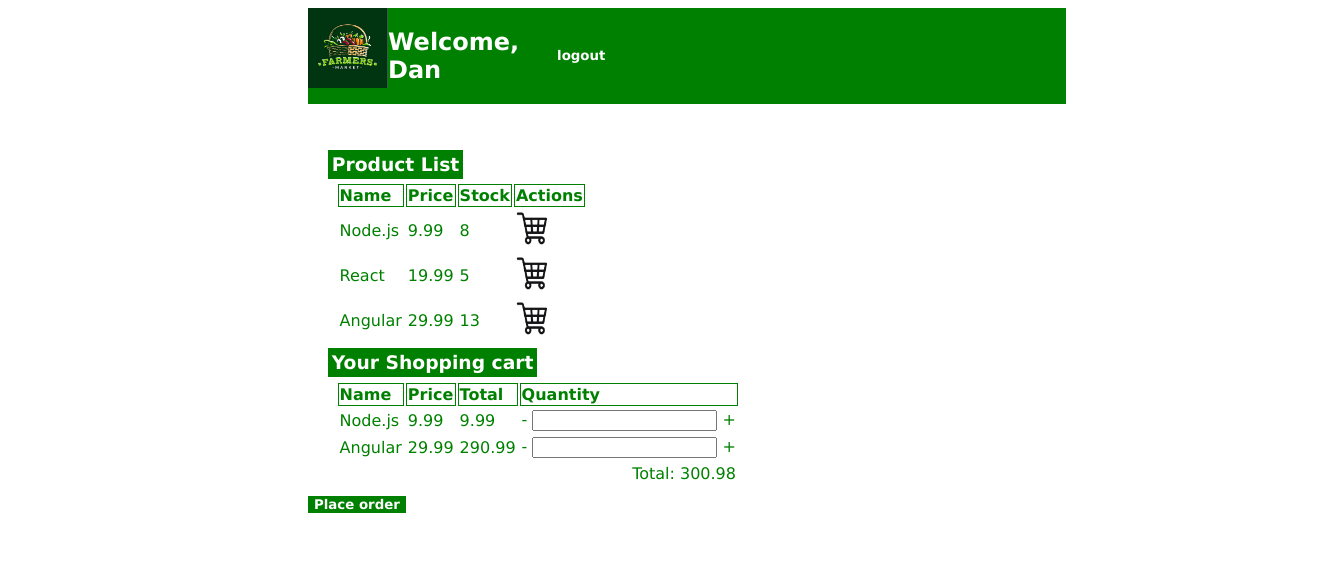
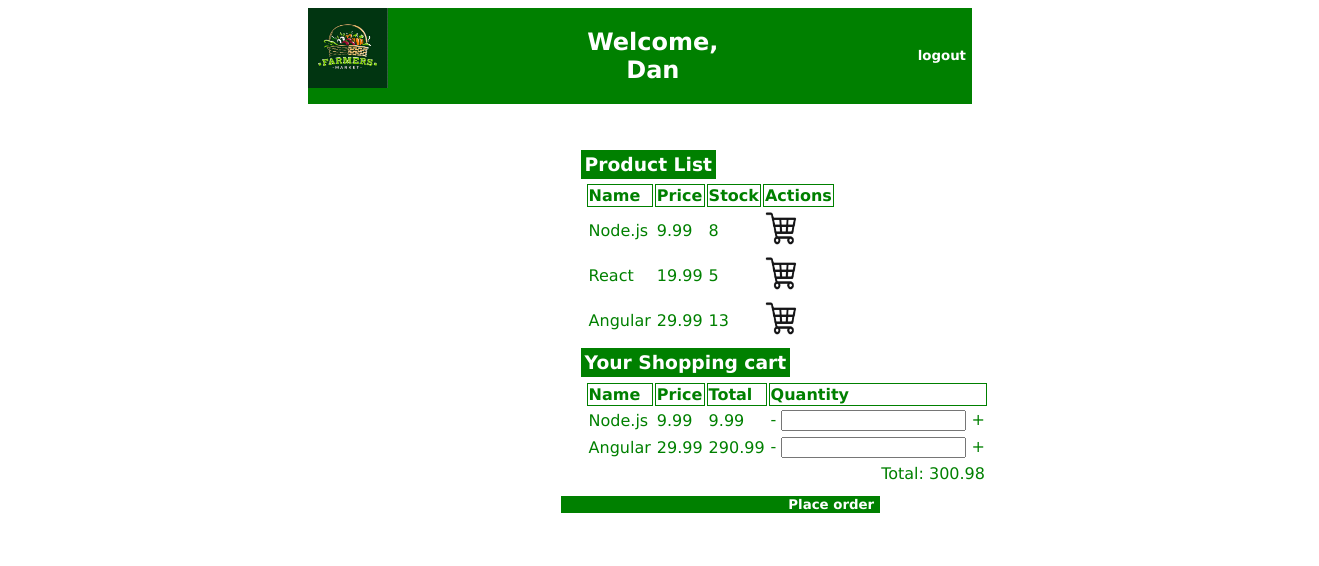
Before and after one commit to dannie88/-miu.wap, a plain HTML site: page layout.html in a window 1280 px wide. Shown: the whole page, 1319 px wide, since content can reach past the window. Drawn offline with Linux system fonts and the light colour scheme.

Commit message:
Update layoutstyle.css

```diff
--- a/layoutstyle.css
+++ b/layoutstyle.css
@@ -35,6 +35,7 @@ h3{
     margin-right: 300px;
     padding-top: 50px;
     padding-bottom: 50px;
+    padding-left: 20%;
 
 
 
@@ -43,9 +44,9 @@ h3{
 
 
 .header{
-    width: 60%;
+
     display: flex;
-    justify-content:flex-end;
+
     background-color: green;
     color: white;
     margin-left: 300px;
@@ -60,6 +61,7 @@ table{
     margin-left:20px;
     text-align: justify;
     padding: 1%;
+    padding-left: 0.5%;
 
 
 }
@@ -67,7 +69,9 @@ table{
 button{
     border: 0px;
     background-color: green;
-    margin-right: 60%;
+    padding-left: 30%;
+
+
     color: white;
     font-weight: bold;
     font-family:'Lucida Sans', 'Lucida Sans Regular', 'Lucida Grande', 'Lucida Sans Unicode', Geneva, Verdana, sans-serif;
@@ -83,3 +87,7 @@ button:hover{
     text-decoration: underline;
 
 }
+h2{
+     text-align: center;
+    padding-left: 30%;
+}
```
